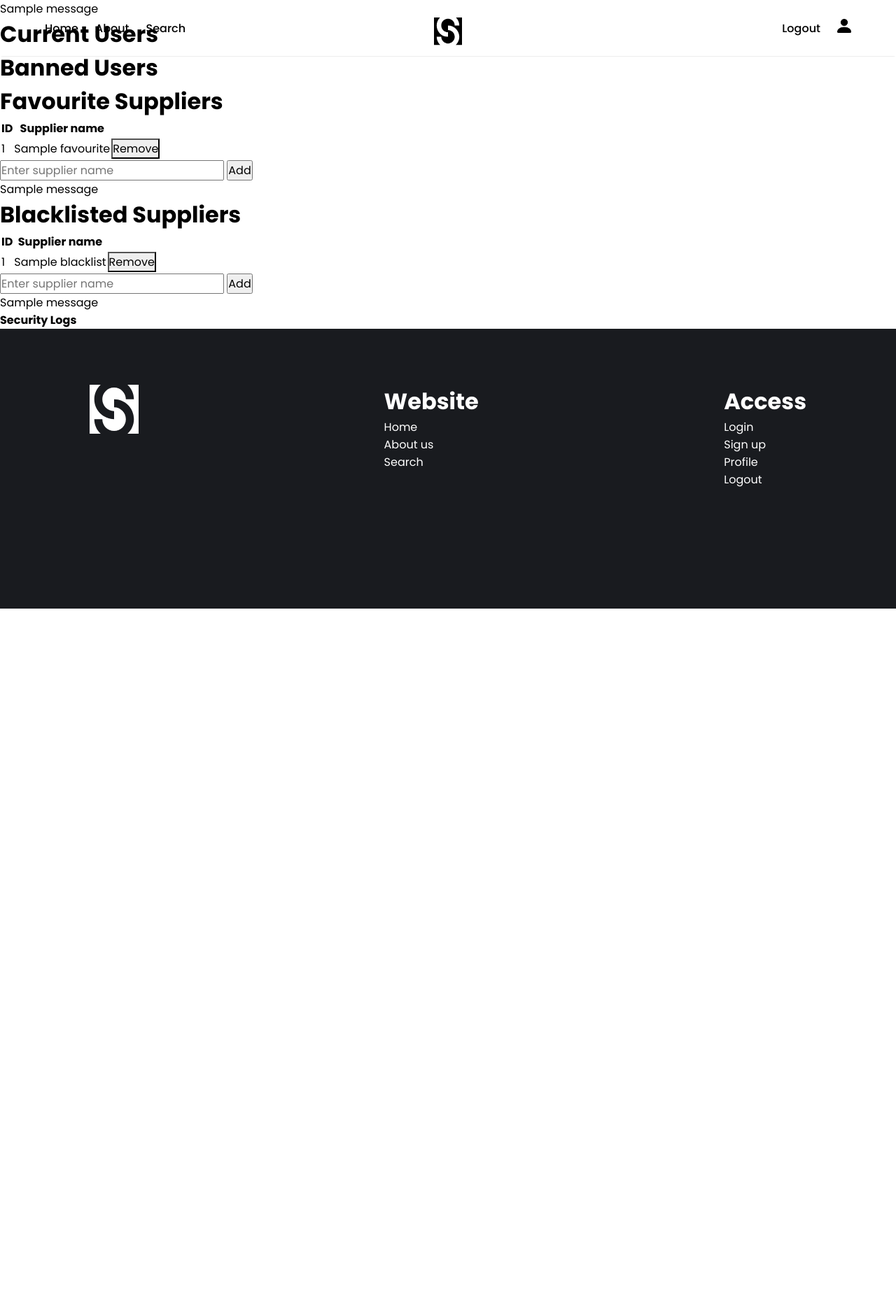
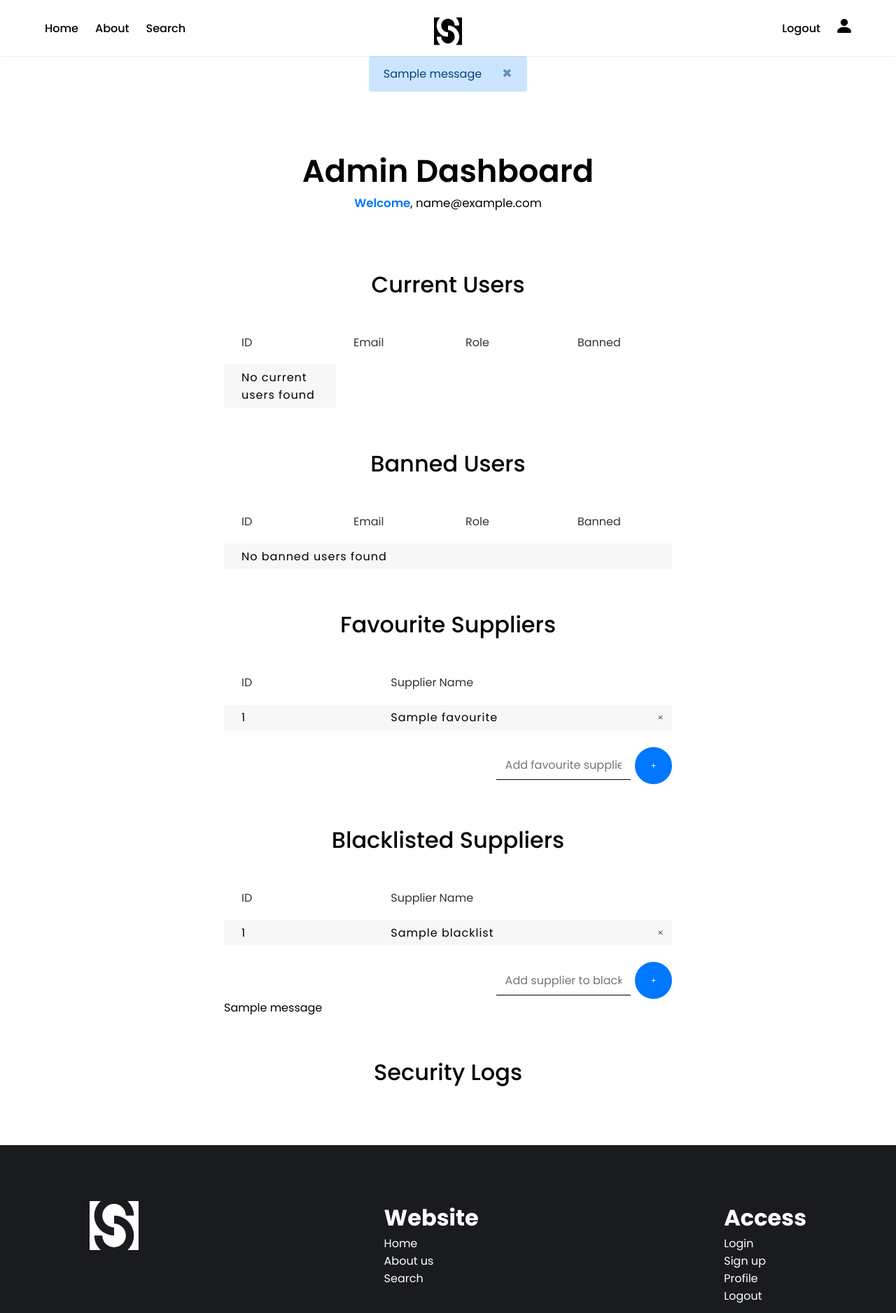
Before and after one commit to tomalexsmith/Stocsus, a Flask app: page /admin in a window 1280 px wide. Shown: the top 1877 px of the page at 70% size. Before the commit the page ends 870 px from the top, so only its background shows below. Run offline with Flask 2, Linux system fonts and the light colour scheme; a user stored in the database is signed in; tables that the repository leaves empty hold one stand-in row (values such as "Sample post"); one stand-in notice (Sample message) is shown; some libraries are stand-ins or nearby versions.

Commit message:
Create admin.css
Created a CSS file for the admin page, updated admin.html to fit with the design, and added new icons from the admin page to the icons folder.

```diff
--- /dev/null
+++ b/static/css/admin.css
@@ -0,0 +1,164 @@
+.admin_container{
+    width: 100%;
+    padding-top: 5rem;
+    height: fit-content;
+    display: flex;
+    flex-direction: column;
+    justify-content: center;
+    align-items: center;
+}
+
+.title{
+    text-align: center;
+    margin-top: 8vh;
+    margin-bottom: 10vh;
+}
+
+.title h1{
+    font-size: 3.5vw;
+    color: black;
+    font-weight: 600;
+}
+.title h2{
+    font-size: 1.3vw;
+    color: black;
+    font-weight: 400;
+    /*margin-top: 8vh;*/
+}
+.title h2 span{
+    color: #0077FF;
+    font-weight: 600;
+}
+
+.current_users_container,.blacklist_suppliers_container,.banned_users_container,.favourite_suppliers_container,
+.logs_container{
+    width: 50%;
+    margin-bottom: 7vh;
+}
+.current_users_container h1,.blacklist_suppliers_container h1,.banned_users_container h1,
+.favourite_suppliers_container h1, .logs_container h1{
+    margin-bottom: 3vh;
+    font-weight: 500;
+    text-align: center;
+}
+.table{
+    width: 100%;
+    font-family: Poppins,sans-serif;
+    border-spacing:0;
+}
+
+.table th{
+    text-align: left;
+    padding-top: 24px;
+    padding-bottom: 20px;
+    font-size: 1rem;
+    color: #333333;
+    line-height: 1.4;
+    text-transform: capitalize;
+}
+
+.table th, .table td{
+    width: 130px;
+    padding-left: 25px;
+    font-weight: 400;
+}
+
+.table td{
+    letter-spacing: 1px;
+    padding-top: .7vh;
+    padding-bottom: .7vh;
+}
+
+.table tr{
+    /*padding: 0;*/
+}
+
+.table tr:nth-child(even){
+    background: rgba(0,0,0,3%);
+}
+
+.current_users_button_row, .banned_users_button_row,.favourite_button_row, .blacklist_suppliers_row{
+    position: relative;
+    /*width: 1vw;*/
+}
+.button_container{
+    width: 1vw;
+    height: 1vw;
+    position: absolute;
+    top: 50%;
+    transform: translateY(-50%);
+    border: none;
+    right: .8vw;
+
+}
+
+.button_container img{
+    width: 1vw;
+    position: absolute;
+    pointer-events: none;
+}
+
+.file_submit_container img{
+    width: 1vw;
+    position: absolute;
+    pointer-events: none;
+    left: 50%;
+    transform: translateX(-50%);
+}
+
+.button_container form button{
+    height: 100%;
+    width: 100%;
+    background: none;
+    color: transparent;
+    border: none;
+    cursor: pointer;
+}
+.button_container form{
+    height: 100%;
+    width: 100%;
+}
+
+.favourite_supplier_input{
+    width: 30%;
+    font-size: 16px;
+    border: none;
+    border-bottom: 1px solid black;
+    padding: 1vh 1vw 1vh 1vw;
+    /*border-radius: 100px;*/
+    font-family: Poppins,sans-serif;
+}
+
+.favourite_supplier_input:focus{
+    outline: none;
+}
+
+.favourite_form{
+    margin-top: 3vh;
+}
+
+.file_submit_container{
+    height: 3.3rem;
+    width: 3.3rem;
+    margin-left: .5vw;
+    position: relative;
+    display: flex;
+    align-items: center;
+}
+
+.favourite_supplier_submit {
+    height: 100%;
+    width: 100%;
+    border-radius: 50%;
+    border: none;
+    background: #0077FF;
+    padding: 2vh;
+    cursor: pointer;
+    transition: transform ease .5s, background ease .5s;
+}
+
+.input_favourites{
+    display: flex;
+    align-items: center;
+    justify-content: right;
+}
--- a/templates/admin.html
+++ b/templates/admin.html
@@ -1,20 +1,33 @@
 {% extends "base.html" %}
+
+{% block header %}
+    <link rel="stylesheet" href="{{ url_for('static', filename='css/admin.css') }}">
+{% endblock %}
 
 {% block content %}
 
     <!--<h1>Commented out so you can test without logging in</h1>-->
     <!--<h1> Email:{{ email }}</h1>-->
 
+    <div class="admin_container">
 
         {% with messages = get_flashed_messages() %}
             {% if messages %}
-                <div class="notification is-danger">
+                <div class="alert alert-primary alert-dismissible fade show" role="alert">
                     {{ messages[0] }}
+                    <button type="button" class="close" data-dismiss="alert" aria-label="Close">
+                        <span aria-hidden="true">&times;</span>
+                    </button>
                 </div>
             {% endif %}
         {% endwith %}
 
-        <h1 class="title is-4">Current Users</h1>
+        <div class="title">
+            <h1>Admin Dashboard</h1>
+            <h2><span>Welcome</span>, {{ email }}</h2>
+        </div>
+        <div class="current_users_container">
+            <h1>Current Users</h1>
             {% if current_users %}
                 <table class="table">
                     <tr>
@@ -22,6 +35,7 @@
                         <th>Email</th>
                         <th>Role</th>
                         <th>Banned</th>
+                        <th></th>
                     </tr>
                     {% for user in current_users %}
                         <tr>
@@ -29,17 +43,34 @@
                             <td>{{ user.email }}</td>
                             <td>{{ user.role }}</td>
                             <td>{{ user.banned }}</td>
+                            <td class="current_users_button_row">
+                                <div class="button_container">
+                                    <img src="{{ url_for('static', filename='icons/x.svg') }}" alt="check">
                                     <form method="POST">
-                <td><button type="submit" name="ban" value="{{ user.email }}"
-                            formmethod="POST">Ban</button></td>
+                                        <button type="submit" name="ban" value="{{ user.email }}" formmethod="POST">
+                                        </button>
                                     </form>
+                                </div>
+                            </td>
                         </tr>
                     {% endfor %}
                 </table>
+            {% else %}
+                <table class="table">
+                    <tr>
+                        <th>ID</th>
+                        <th>Email</th>
+                        <th>Role</th>
+                        <th>Banned</th>
+                    </tr>
+                    <tr>
+                        <td>No current users found</td>
+                    </tr>
+                </table>
             {% endif %}
-
-
-    <h1 class="title is-4">Banned Users</h1>
+        </div>
+        <div class="banned_users_container">
+            <h1>Banned Users</h1>
             {% if current_banned_users %}
                 <table class="table">
                     <tr>
@@ -54,18 +85,33 @@
                             <td>{{ user.email }}</td>
                             <td>{{ user.role }}</td>
                             <td>{{ user.banned }}</td>
+                            <td class="banned_users_button_row">
+                                <div class="button_container">
+                                    <img src="{{ url_for('static', filename='icons/x.svg') }}" alt="check">
                                     <form method="POST">
-                <td><button type="submit" name="unban" value="{{ user.email }}"
-                            formmethod="POST">Unban</button></td>
+                                        <button type="submit" name="unban" value="{{ user.email }}" formmethod="POST">
+                                        </button>
                                     </form>
+                                </div>
+                            </td>
                         </tr>
                     {% endfor %}
                 </table>
-
+            {% else %}
+                <table class="table">
+                    <tr>
+                        <th>ID</th>
+                        <th>Email</th>
+                        <th>Role</th>
+                        <th>Banned</th>
+                    </tr>
+                    <tr>
+                        <td colspan="4">No banned users found</td>
+                    </tr>
+                </table>
             {% endif %}
-
-
-
+        </div>
+        <div class="favourite_suppliers_container">
             <h1>Favourite Suppliers</h1>
             <table class="table">
                 <tr>
@@ -76,31 +122,41 @@
                     <tr>
                         <td>{{ i.id }}</td>
                         <td>{{ i.supplier_name }}</td>
-
+                        <td class="favourite_button_row">
+                            <div class="button_container">
+                                <img src="{{ url_for('static', filename='icons/x.svg') }}" alt="check">
                                 <form method="POST">
-                <td><button type="submit" name="remove_favourite" value="{{ i.supplier_name }}"
-                            formmethod="POST">Remove</button></td>
+                                    <button type="submit" name="remove_favourite" value="{{ i.supplier_name }}"
+                                            formmethod="POST">Remove
+                                    </button>
                                 </form>
+                            </div>
+                        </td>
                     </tr>
-
                 {% endfor %}
             </table>
-    <form method="POST">
+            <form class="favourite_form" method="POST">
                 {{ fav_form.csrf_token() }}
-            {{ fav_form.favourite_supplier(class="input", placeholder="Enter supplier name") }}
-            {{ fav_form.submit(class="submit_button", value="Add") }}
+                <div class="input_favourites">
+                    {{ fav_form.favourite_supplier(class="favourite_supplier_input", placeholder="Add favourite supplier") }}
+                    <div class="file_submit_container">
+                        <img src="{{ url_for('static', filename='icons/plus.svg') }}" alt="check">
+                        {{ fav_form.submit(onclick="form_reset()", class="favourite_supplier_submit", value=" ") }}
+                    </div>
+                </div>
             </form>
-           {% with errors = get_flashed_messages(category_filter=["favourite_alert_admin"]) %}
-        {% if errors %}
+            {% with messages = get_flashed_messages(category_filter=["favourite_alert_admin"]) %}
+                {% if messages %}
                     <div class="alert-message block-message error">
-        {%- for message in errors %}
+                        {% for message in errors %}
                             {{ message }}
-        {% endfor -%}
+                        {% endfor %}
                     </div>
                 {% endif %}
             {% endwith %}
+        </div>
 
-
+        <div class="blacklist_suppliers_container">
             <h1>Blacklisted Suppliers</h1>
             <table class="table">
                 <tr>
@@ -111,18 +167,31 @@
                     <tr>
                         <td>{{ i.id }}</td>
                         <td>{{ i.supplier_name }}</td>
+                        <td class="blacklist_suppliers_row">
+                            <div class="button_container">
+                                <img src="{{ url_for('static', filename='icons/x.svg') }}" alt="check">
                                 <form method="POST">
-                <td><button type="submit" name="remove_blacklist" value="{{ i.supplier_name }}"
-                            formmethod="POST">Remove</button></td>
+                                    <button type="submit" name="remove_blacklist" value="{{ i.supplier_name }}"
+                                            formmethod="POST">
+                                    </button>
                                 </form>
+                            </div>
+                        </td>
                     </tr>
                 {% endfor %}
             </table>
-        <form method="POST">
+            <form class="favourite_form" method="POST">
                 {{ blacklist_form.csrf_token() }}
-            {{ blacklist_form.blacklist_supplier(class="input", placeholder="Enter supplier name") }}
-            {{ blacklist_form.submit(class="submit_button", value="Add") }}
+                <div class="input_favourites">
+                    {{ blacklist_form.blacklist_supplier(class="favourite_supplier_input",
+                    placeholder="Add supplier to blacklist") }}
+                    <div class="file_submit_container">
+                        <img src="{{ url_for('static', filename='icons/plus.svg') }}" alt="check">
+                        {{ blacklist_form.submit(class="favourite_supplier_submit", value=" ") }}
+                    </div>
+                </div>
             </form>
+
             {% with errors = get_flashed_messages(category_filter=["blacklist_alert_admin"]) %}
                 {% if errors %}
                     <div class="alert-message block-message error">
@@ -132,9 +201,9 @@
                     </div>
                 {% endif %}
             {% endwith %}
-
-
-        <h4 class="title is-4">Security Logs</h4>
+        </div>
+        <div class="logs_container">
+            <h1>Security Logs</h1>
             {% if logs %}
                 <table class="table">
                     <tr>
@@ -147,4 +216,6 @@
                     {% endfor %}
                 </table>
             {% endif %}
+        </div>
+    </div>
 {% endblock %}
```
Also changed, not shown: static/icons/plus.svg (added), static/icons/x.svg (added). Lines whose indentation alone changed are shown as unchanged.
